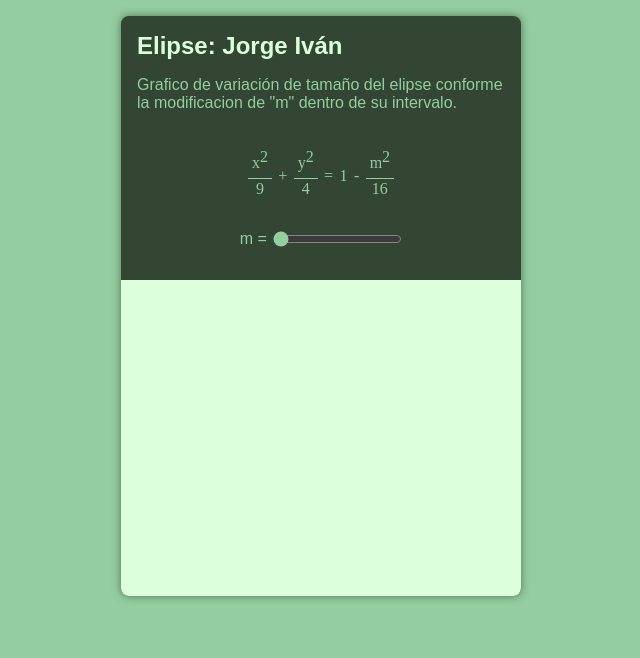
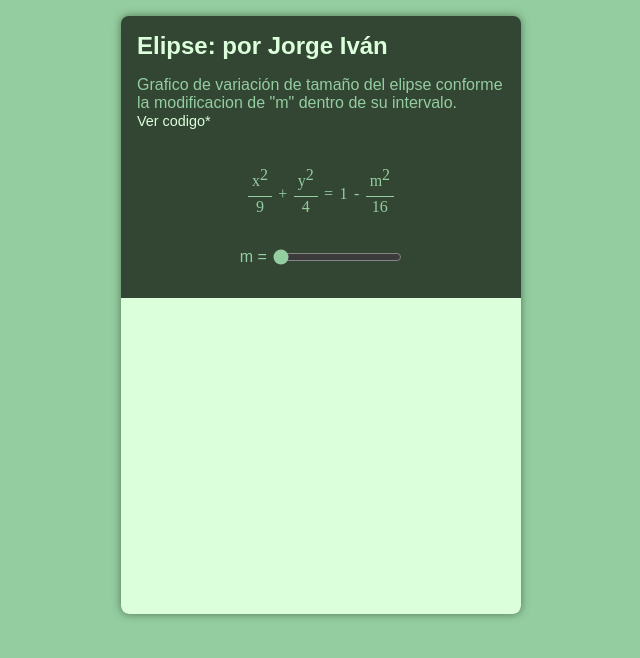
Before and after one commit to Spalax-dev/Elipse, a plain HTML site: page index.html in a window 1280 px wide. Shown: the whole page, without its empty margins (319-959 px from the left). Drawn offline with Linux system fonts and the light colour scheme.

Commit message:
Se agrego el link al repositorio

```diff
--- a/index.html
+++ b/index.html
@@ -12,11 +12,11 @@
 </head>
 <body>
     <div class="container">
-      <h1 class="title">Elipse: Jorge Iván</h1>
+      <h1 class="title">Elipse: por Jorge Iván </h1>
       <p class="description">
         Grafico de variación de tamaño del elipse
         conforme la modificacion de "m" dentro
-        de su intervalo.
+        de su intervalo. <a href="https://github.com/Spalax-dev/Elipse" target="_blank">Ver codigo*</a>
        </p>
       <math class="math">
         <mfrac>
--- a/static/styles.css
+++ b/static/styles.css
@@ -23,6 +23,12 @@ h1, h2, h3, h4 {
 
 p {
   text-wrap: pretty;
+}
+
+a {
+  color: #dbffdb;
+  text-decoration: none;
+  font-size: 0.9rem;
 }
 
 body {
```
